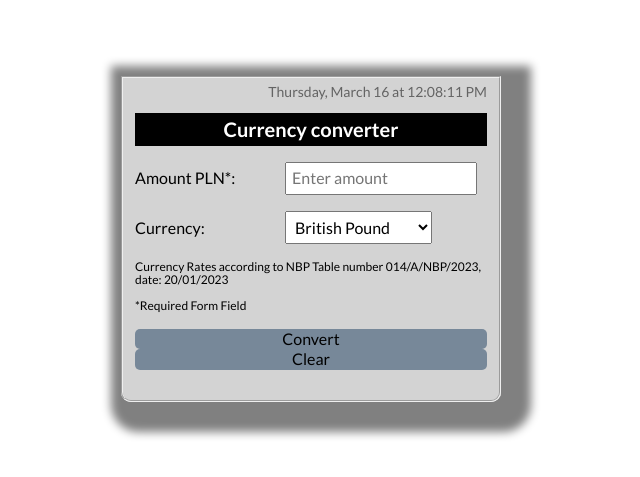
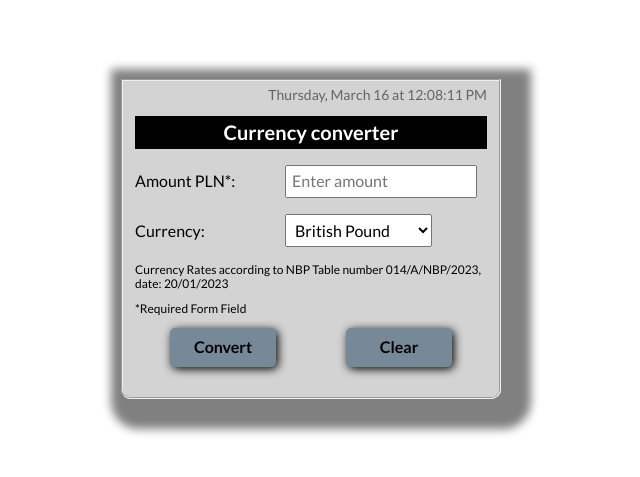
Before and after one commit to Jacek861/currency-converter-react, a React (Create React App) app: page / in a window 1280 px wide. Shown: the part 161-638 px from the top of the page, without its empty margins (329-969 px from the left). Built offline with nearby package versions, Linux system fonts and the light colour scheme.

Commit message:
buttons component and styles update

```diff
--- a/src/Form/Buttons/index.js
+++ b/src/Form/Buttons/index.js
@@ -1,7 +1,7 @@
 import "./style.css";
 
 export const Buttons = ({ onResetClick }) => (
-    <p>
+    <div className="form__container">
         <button
             className="form__button"
             type="submit"
@@ -11,8 +11,9 @@ export const Buttons = ({ onResetClick }) => (
         <button
             className="form__button"
             onClick={onResetClick}
+            type="reset"
         >
             Clear
         </button>
-    </p>
+    </div>
 );
--- a/src/Form/Buttons/style.css
+++ b/src/Form/Buttons/style.css
@@ -1,10 +1,30 @@
+.form__container {
+    display: grid;
+    grid-template-columns: 1fr 1fr;
+    justify-items: center;
+}
+
+@media (max-width: 767px) {
+    .form__container {
+        grid-template-columns: 1fr;
+        grid-gap: 20px;
+    }
+}
+
 .form__button {
-    width: 100%;
+    width: 60%;
     border: none;
     background-color: lightslategrey;
     border-radius: 5px;
+    padding: 10px;
+    cursor: pointer;
+    font-weight: 600;
+    box-shadow: 2px 2px 10px black;
+    transition: background 2s, transform 0.5s;
 }
 
-.form__button:hover{
-    color:brown;
+.form__button:hover {
+    color: brown;
+    background-color: rgb(255, 255, 255);
+    transform: scale(1.1)
 }
```
